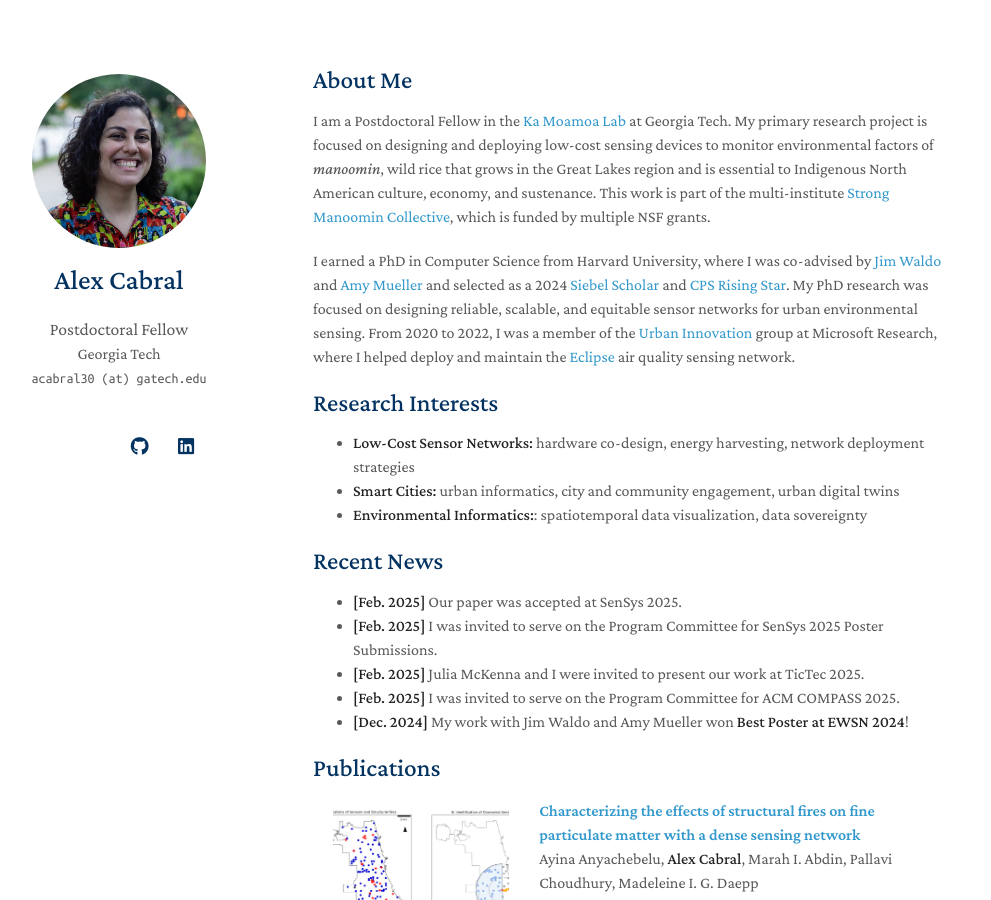
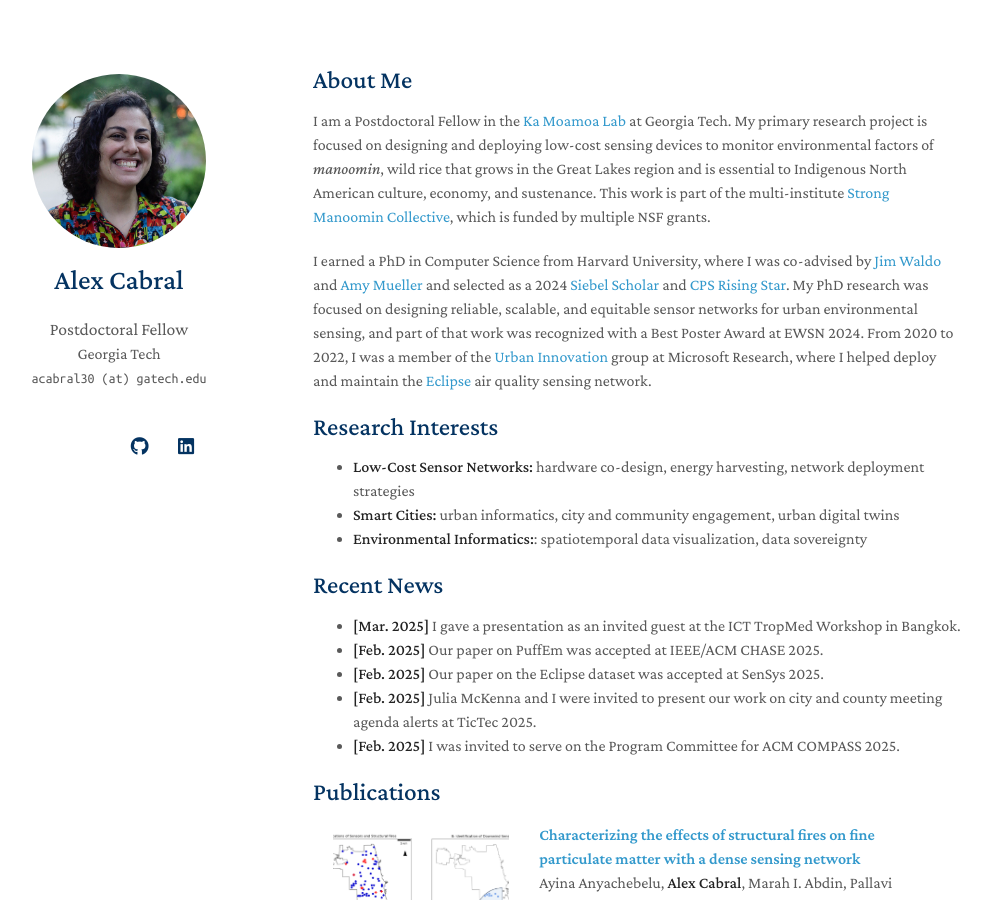
Before and after one commit to a-cabral/a-cabral.github.io, a Jekyll site: the page built from index.md, in a window 1280 px wide and 900 px high. Shown: the whole window, without its empty margins (157-1148 px from the left). Built offline with Jekyll 4.4.1, drawn with Linux system fonts in a browser that asks for light colours; nearby versions of some CDN libraries; a style sheet for code colours, icons or effects is not loaded; our own code applies the rules of GitHub Pages for plain Markdown files.

Commit message:
Update index.md

```diff
--- a/index.md
+++ b/index.md
@@ -6,7 +6,7 @@ layout: homepage
 
 I am a Postdoctoral Fellow in the [Ka Moamoa Lab](https://kamoamoa.com) at Georgia Tech. My primary research project is focused on designing and deploying low-cost sensing devices to monitor environmental factors of _manoomin_, wild rice that grows in the Great Lakes region and is essential to Indigenous North American culture, economy, and sustenance. This work is part of the multi-institute [Strong Manoomin Collective](https://www.manoom.in), which is funded by multiple NSF grants.
 
-I earned a PhD in Computer Science from Harvard University, where I was co-advised by [Jim Waldo](http://www.eecs.harvard.edu/~waldo/) and [Amy Mueller](https://coe.northeastern.edu/people/mueller-amy/) and selected as a 2024 [Siebel Scholar](https://www.siebelscholars.com/articles/siebel-scholars-foundation-announces-class-of-2024/) and [CPS Rising Star](https://risingstars.linklab.virginia.edu/2024/). My PhD research was focused on designing reliable, scalable, and equitable sensor networks for urban environmental sensing. From 2020 to 2022, I was a member of the [Urban Innovation](https://www.microsoft.com/en-us/research/group/urban-innovation/) group at Microsoft Research, where I helped deploy and maintain the [Eclipse](https://www.microsoft.com/en-us/research/project/project-eclipse/) air quality sensing network.
+I earned a PhD in Computer Science from Harvard University, where I was co-advised by [Jim Waldo](http://www.eecs.harvard.edu/~waldo/) and [Amy Mueller](https://coe.northeastern.edu/people/mueller-amy/) and selected as a 2024 [Siebel Scholar](https://www.siebelscholars.com/articles/siebel-scholars-foundation-announces-class-of-2024/) and [CPS Rising Star](https://risingstars.linklab.virginia.edu/2024/). My PhD research was focused on designing reliable, scalable, and equitable sensor networks for urban environmental sensing, and part of that work was recognized with a Best Poster Award at EWSN 2024. From 2020 to 2022, I was a member of the [Urban Innovation](https://www.microsoft.com/en-us/research/group/urban-innovation/) group at Microsoft Research, where I helped deploy and maintain the [Eclipse](https://www.microsoft.com/en-us/research/project/project-eclipse/) air quality sensing network.
 
 
 ## Research Interests
@@ -17,11 +17,11 @@ I earned a PhD in Computer Science from Harvard University, where I was co-advis
 
 ## Recent News
 
-- **[Feb. 2025]** Our paper was accepted at SenSys 2025.
-- **[Feb. 2025]** I was invited to serve on the Program Committee for SenSys 2025 Poster Submissions.
-- **[Feb. 2025]** Julia McKenna and I were invited to present our work at TicTec 2025.
+- **[Mar. 2025]** I gave a presentation as an invited guest at the ICT TropMed Workshop in Bangkok.
+- **[Feb. 2025]** Our paper on PuffEm was accepted at IEEE/ACM CHASE 2025.
+- **[Feb. 2025]** Our paper on the Eclipse dataset was accepted at SenSys 2025.
+- **[Feb. 2025]** Julia McKenna and I were invited to present our work on city and county meeting agenda alerts at TicTec 2025.
 - **[Feb. 2025]** I was invited to serve on the Program Committee for ACM COMPASS 2025.
-- **[Dec. 2024]** My work with Jim Waldo and Amy Mueller won **Best Poster at EWSN 2024**!
 
 
 
```
